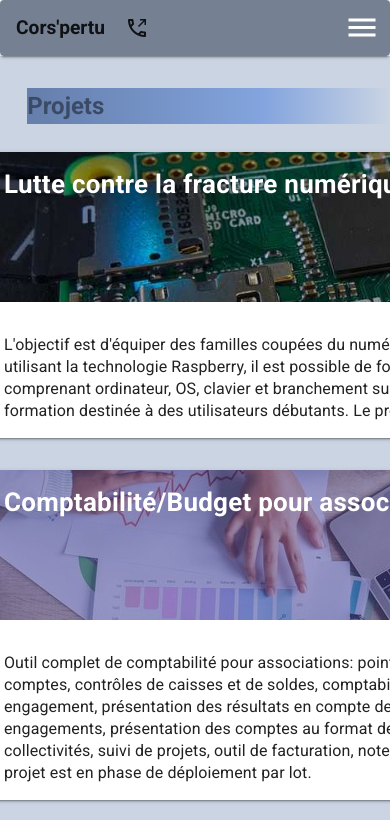
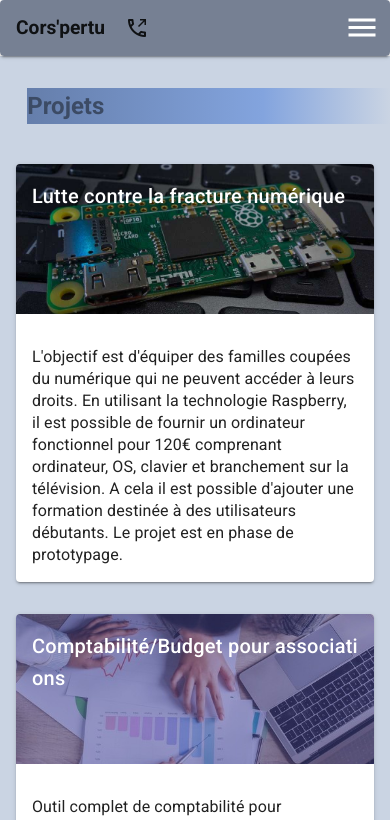
Before and after one commit to Corspertu/corspertu, a Vue app in the folder front/: page /projects in a window 390 px wide. Shown: the top 820 px of the page. Built offline with nearby package versions, Linux system fonts and the light colour scheme.

Commit message:
finally responsive working

```diff
--- a/front/src/components/ProjectThumbnail.vue
+++ b/front/src/components/ProjectThumbnail.vue
@@ -1,11 +1,11 @@
 <template>
 
+   <v-container>
+     <v-layout row wrap>
+       <v-flex xs12 sm12 md6 lg6 v-for="(item, i) in items"
+        :key="i">
 
-  <div  style=" display:flex; flex-direction:row; flex-wrap:wrap; justify-content: space-between">
-    <v-row  v-for="(item, i) in items"
-        :key="i" >
-
-      <v-card  id="contactCard" class="mx-auto" max-width="800" style="margin:1em">
+      <v-card  class="cardMargin" style="margin:1em">
          <v-img
           class="white--text "
           height="150px"
@@ -29,10 +29,18 @@
         </v-card-text>
      </v-card>
 
-      </v-row>
-      </div>
+       </v-flex>
+
+     </v-layout>
+   </v-container>
+
+
+
+
 
 </template>
+
+
 <script>
 export default {
   setup() {},
@@ -63,3 +71,15 @@ export default {
 };
 
 </script>
+
+<style>
+
+.cardMargin{
+  margin: 2em;
+}
+
+
+
+
+
+</style>
--- a/front/src/views/Projects.vue
+++ b/front/src/views/Projects.vue
@@ -32,11 +32,7 @@ export default {
 
 
 
-.titleCard {
-  font-weight: bolder;
-  font-size: 1.3em;
 
-}
 
 
 
--- a/front/src/views/Skills.vue
+++ b/front/src/views/Skills.vue
@@ -4,15 +4,11 @@
 
 <div class="banner"><h1>Compétences</h1></div>
 
+<v-container>
+  <v-layout row wrap>
 
-<div class="flexbox">
-  <v-card
-      max-width=40%
-      class="mx-auto"
-
-    >
-
-
+    <v-flex xs12 sm12 md6 lg6 >
+      <v-card class="skillCol">
           <v-app-bar
             dark
             color= #657EAB
@@ -58,14 +54,10 @@
         </v-row>
       </v-container>
     </v-card>
+    </v-flex>
 
-  <v-card
-      max-width=40%
-      class="mx-auto"
-
-    >
-
-
+  <v-flex xs12 sm12 md6 lg6 >
+    <v-card class="skillCol">
       <v-app-bar
         dark
         color= #657EAB
@@ -111,9 +103,16 @@
         </v-row>
       </v-container>
     </v-card>
+    </v-flex>
+
+  </v-layout>
+
+</v-container>
+
+
 
 </div>
-  </div>
+
 
 </template>
 
@@ -229,12 +228,9 @@ export default {
 </script>
 
 <style>
-.flexbox{
 
-  display: flex;
-  flex-wrap: wrap;
-  flex-direction: row;
-  padding-bottom: 2em;
+.skillCol{
+  margin: 2em;
 }
 
 
```
Lines whose indentation alone changed are shown as unchanged.
